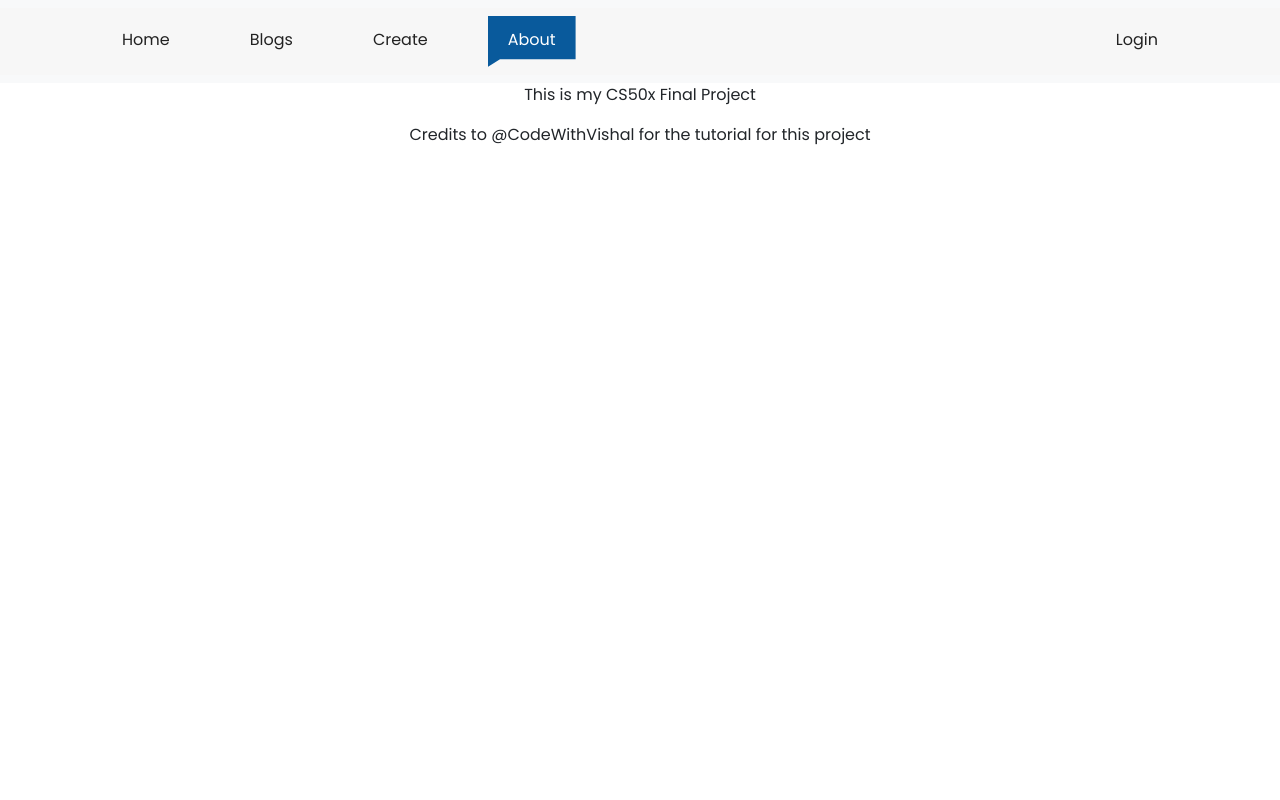
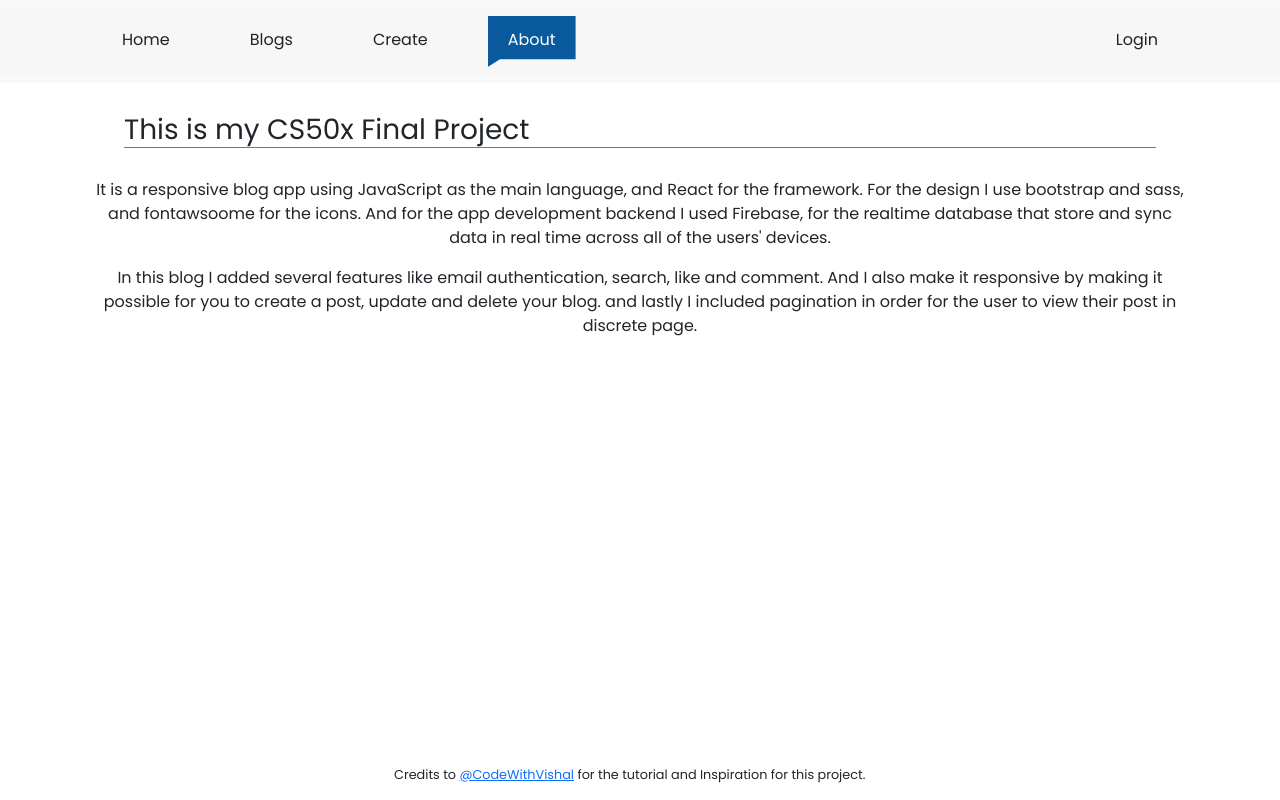
Before and after one commit to Jedpalero/Blog-Project-app, a React (Create React App) app: page /about in a window 1280 px wide. Built offline with nearby package versions, Linux system fonts and the light colour scheme; no server answers.

Commit message:
Editing About Page READMe for CS50 submission

```diff
--- a/src/media-query.css
+++ b/src/media-query.css
@@ -10,6 +10,12 @@
   .navbar-nav {
       flex-direction: column !important;
      }
+     .footer-bottom {
+      position: absolute;
+      bottom: 0;
+      font-size: 0.9rem;
+      margin-left: 0px;
+    }
 }
 
 @media(min-width:480px) and (max-width:767px) {
@@ -39,6 +45,13 @@ clip-path: polygon(0 0, 100% 0%, 100% 100%, 0% 100%)!important;
   margin-top: 15px;
  }
 
+ .footer-bottom {
+	position: absolute;
+  bottom: 0;
+	font-size: 0.9rem;
+	margin-left: 0px;
+}
+
 }
 
 @media(min-width:768px) and (max-width:1024px) {
@@ -55,4 +68,10 @@ clip-path: polygon(0 0, 100% 0%, 100% 100%, 0% 100%)!important;
       flex-direction: column !important;
       margin-top: 15px;
      }
+  .footer-bottom {
+  position: absolute;
+  bottom: 0;
+  font-size: 0.9rem;
+  margin-left: 0px;
 }
+}
--- a/src/pages/About.js
+++ b/src/pages/About.js
@@ -11,12 +11,30 @@ const About = ({ setActive }) => {
       <div className="col-md-12">
         <div className="row mx-0">
           <main>
-            <p>This is my CS50x Final Project</p>
+            <h3 className="text-header">This is my CS50x Final Project</h3>
+            <p className="text">
+              It is a responsive blog app using JavaScript as the main language,
+              and React for the framework. For the design I use bootstrap and
+              sass, and fontawsoome for the icons. And for the app development
+              backend I used Firebase, for the realtime database that store and
+              sync data in real time across all of the users' devices.
+            </p>
+            <p className="text">
+              In this blog I added several features like email authentication,
+              search, like and comment. And I also make it responsive by making
+              it possible for you to create a post, update and delete your blog.
+              and lastly I included pagination in order for the user to view
+              their post in discrete page.
+            </p>
           </main>
           <footer>
-            <div className="footer">
+            <div className="footer-bottom">
               <p>
-                Credits to @CodeWithVishal for the tutorial for this project
+                Credits to{" "}
+                <a href="https://www.youtube.com/@codewithvishal2968">
+                  @CodeWithVishal
+                </a>{" "}
+                for the tutorial and Inspiration for this project.
               </p>
             </div>
           </footer>
--- a/src/style.scss
+++ b/src/style.scss
@@ -675,3 +675,21 @@ color: #777;
 	overflow-y: auto;
 	text-align:justify;
 }
+
+// About
+.text-header {
+	margin: 30px;
+	border-bottom: 1px solid #777;
+	text-align: left!important;
+}
+
+.text {
+	justify-content: center;
+}
+
+.footer-bottom {
+	position: absolute;
+  bottom: 0;
+	font-size: 0.8rem;
+	margin-left: 300px;
+}
```
Also changed, not shown: 1 other file (tests, documents, lock files or other folders).
